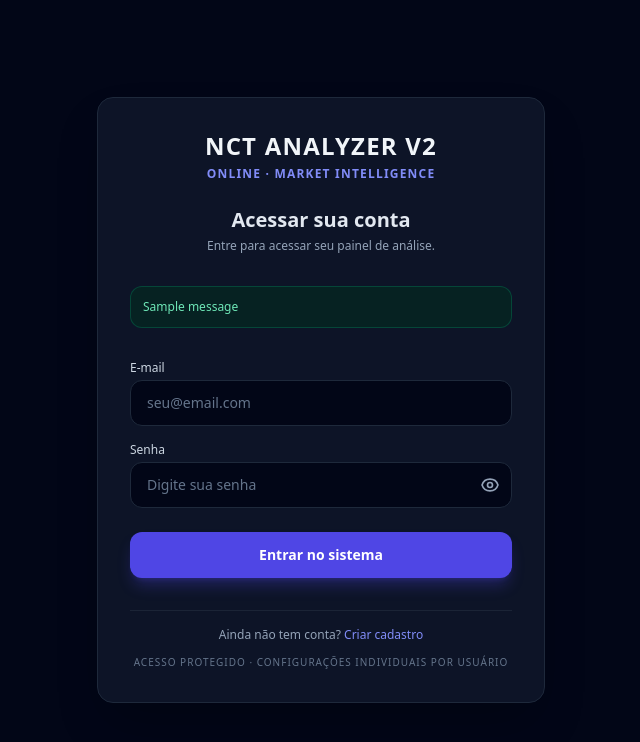
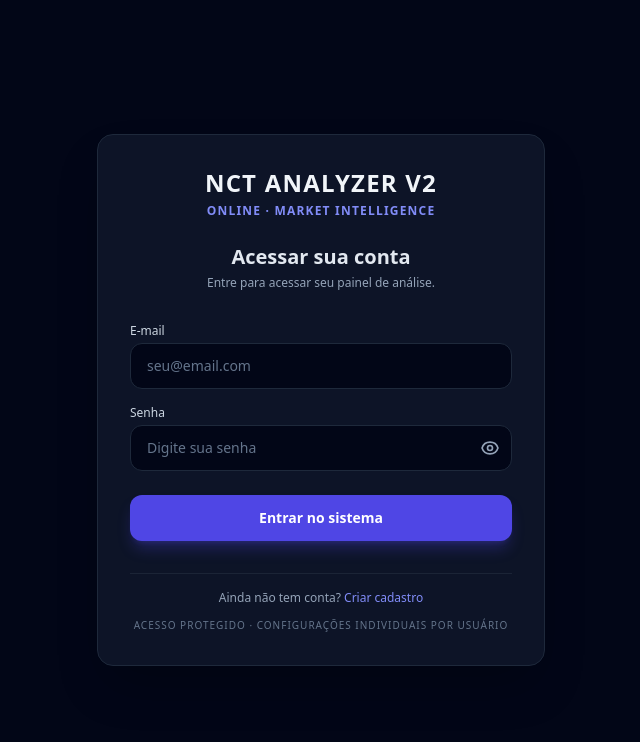
Before and after one commit to nctnacional/nct-analyzer, a Flask app: page /login in a window 1280 px wide. Shown: the top 742 px of the page, without its empty margins (319-959 px from the left). Run offline with Flask 3, Linux system fonts and the light colour scheme; tables that the repository leaves empty hold one stand-in row (values such as "Sample post"); one stand-in notice (Sample message) is shown; parts of the project's set-up code (start-up, migrations or seed data) failed here and were passed over; some libraries are stand-ins or nearby versions.

Commit message:
Corrigir sintaxe do app.py e limpar login.html

```diff
--- a/templates/dashboard.html
+++ b/templates/dashboard.html
@@ -53,11 +53,11 @@
         </div>
 
         <div class="flex items-center gap-3">
-            {% if current_user.is_admin %}
+
             <a href="{{ url_for('admin') }}" class="px-3 py-1.5 rounded-lg bg-amber-500/10 text-amber-400 border border-amber-500/20 text-xs font-semibold hover:bg-amber-500/20 transition">
                 Painel Admin
             </a>
-            {% endif %}
+
             <form method="POST" action="{{ url_for('logout') }}" style="margin:0;">
                 <input type="hidden" name="csrf_token" value="{{ csrf_token() }}">
                 <button type="submit" class="px-3 py-1.5 rounded-lg bg-rose-500/10 text-rose-400 border border-rose-500/20 text-xs font-semibold hover:bg-rose-500/20 transition">
--- a/templates/login.html
+++ b/templates/login.html
@@ -18,18 +18,7 @@
             <p class="mt-1 text-xs text-slate-400">Entre para acessar seu painel de análise.</p>
         </div>
 
-        <!-- Mensagens de Alerta -->
-        {% with messages = get_flashed_messages(with_categories=true) %}
-          {% if messages %}
-            <div class="space-y-2">
-              {% for category, message in messages %}
-                <div class="p-3 rounded-xl text-xs font-medium border {% if category == 'success' %}bg-emerald-950/60 text-emerald-300 border-emerald-800/60{% else %}bg-rose-950/60 text-rose-300 border-rose-800/60{% endif %}">
-                  {{ message }}
-                </div>
-              {% endfor %}
-            </div>
-          {% endif %}
-        {% endwith %}
+
 
         <!-- Formulário de Login -->
         <form class="mt-6 space-y-6" action="{{ url_for('login') }}" method="POST">
```
